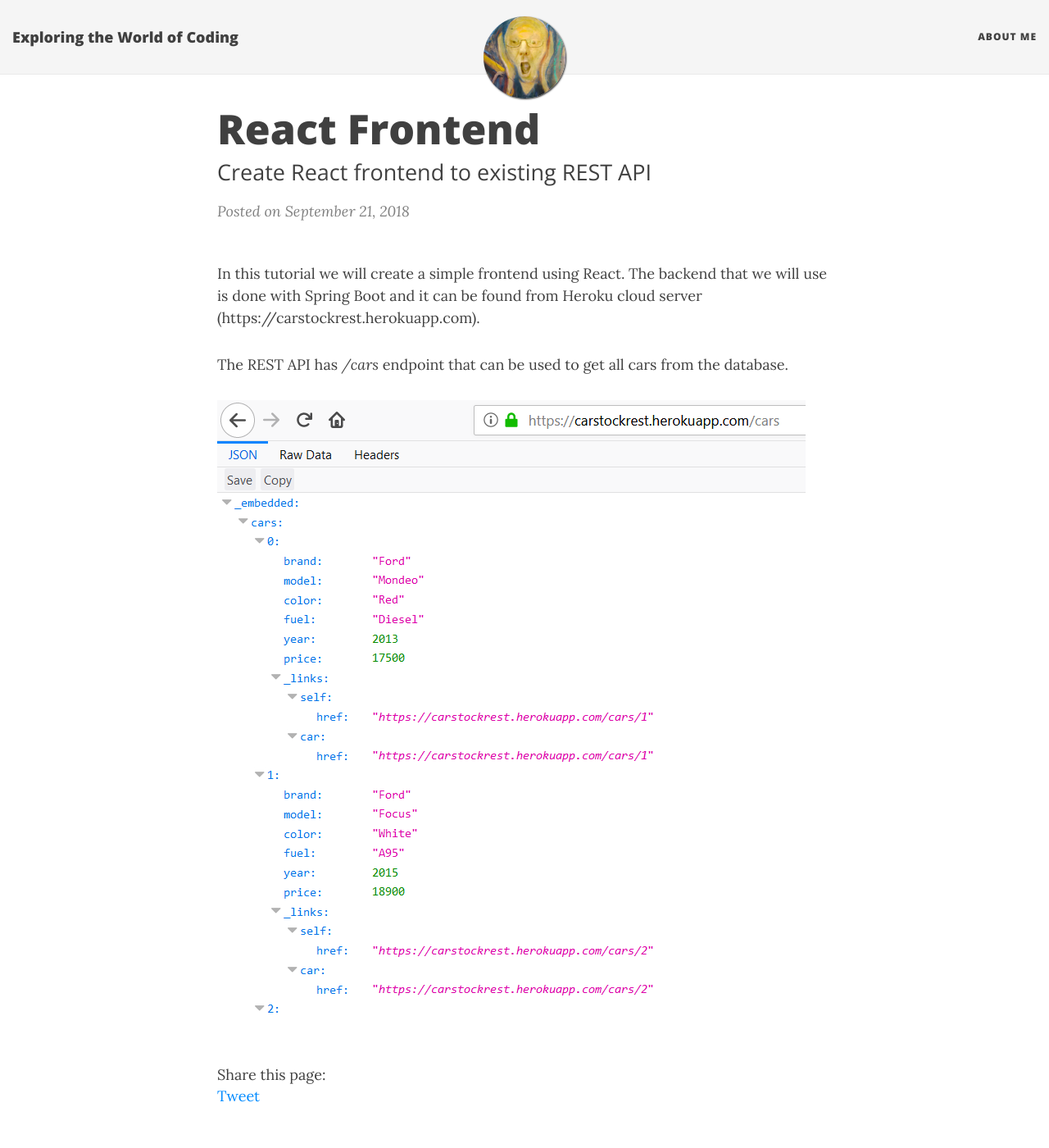
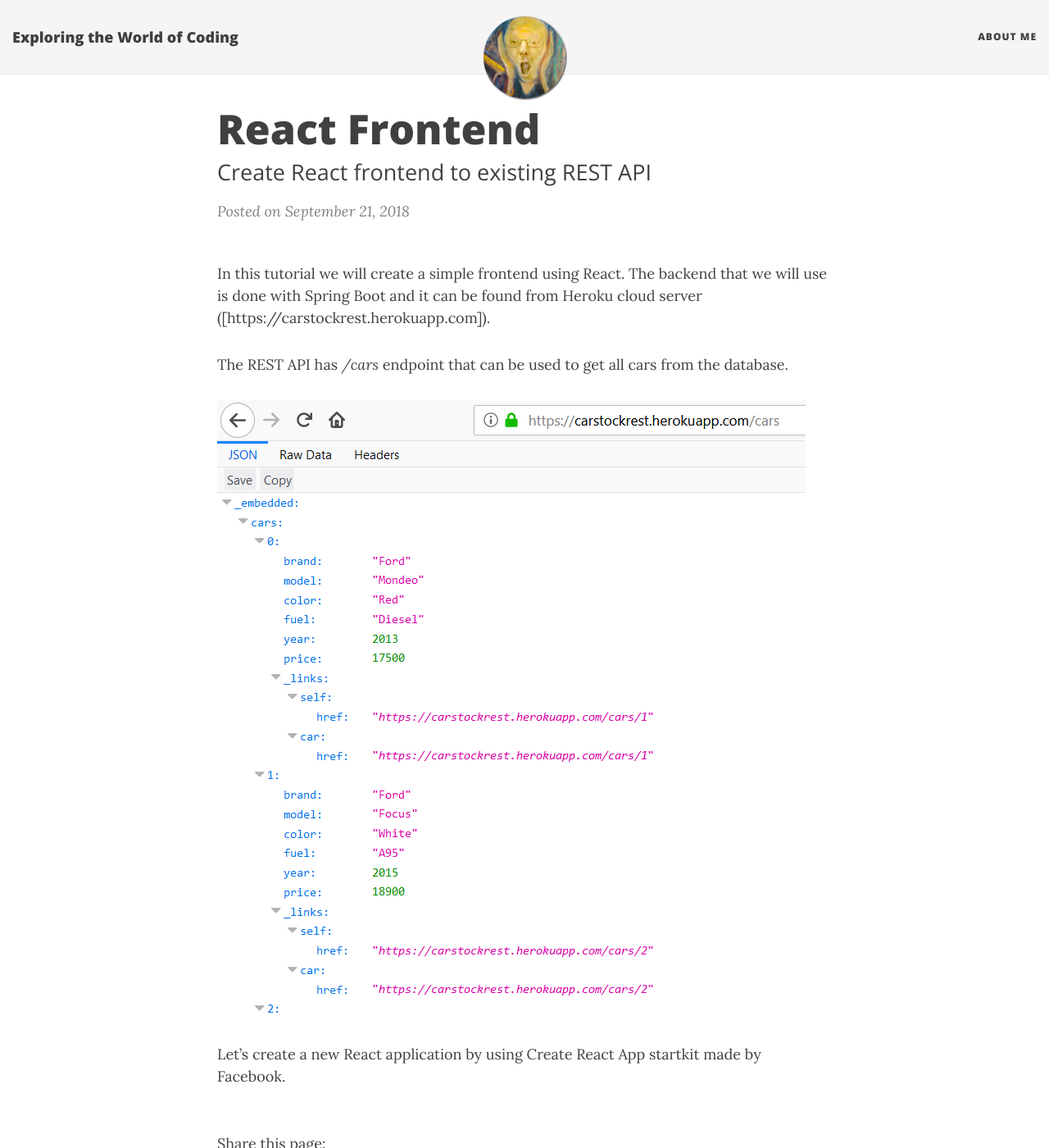
Before and after one commit to juhahinkula/juhahinkula.github.io, a Jekyll site: the page built from _posts/2018-09-21-react-tutorial.markdown, in a window 1280 px wide and 1400 px high. Shown: the whole window at 82% size. Built offline with Jekyll 4.4.1, drawn with Linux system fonts in a browser that asks for light colours; nearby versions of some CDN libraries; comment, search, counter and statistics services are not loaded.

Commit message:
modified post

```diff
--- a/_posts/2018-09-21-react-tutorial.markdown
+++ b/_posts/2018-09-21-react-tutorial.markdown
@@ -4,8 +4,10 @@ title:  "React Frontend"
 subtitle: "Create React frontend to existing REST API"
 ---
 
-In this tutorial we will create a simple frontend using React. The backend that we will use  is done with Spring Boot and it can be found from Heroku cloud server (https://carstockrest.herokuapp.com).
+In this tutorial we will create a simple frontend using React. The backend that we will use  is done with Spring Boot and it can be found from Heroku cloud server ([https://carstockrest.herokuapp.com]).
 
 The REST API has */cars* endpoint that can be used to get all cars from the database.
 
 ![screenshot]({{ site.baseurl }}/img/carlist.PNG)
+
+Let's create a new React application by using Create React App startkit made by Facebook.
```
